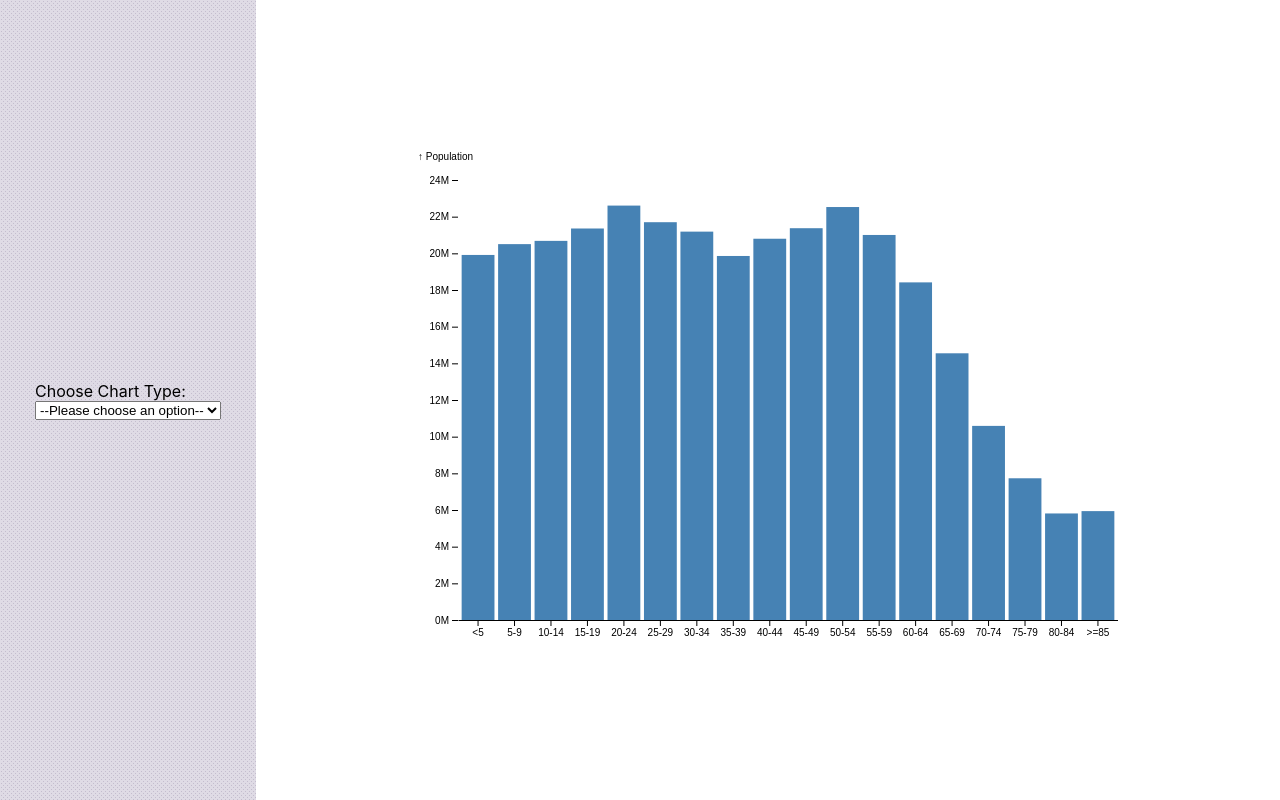
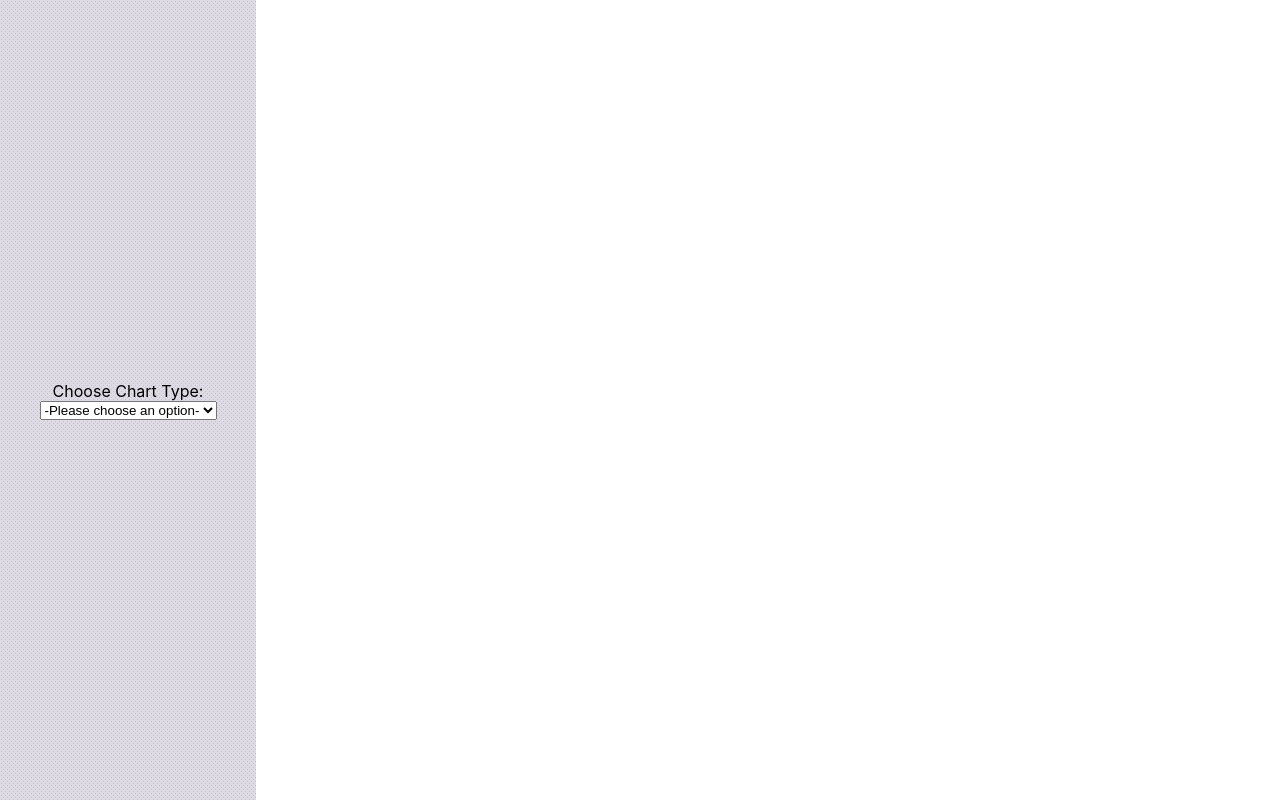
Before and after one commit to ruslanfarutdinov/Flyreel, a React (Create React App) app: page / in a window 1280 px wide. Built offline with nearby package versions, Linux system fonts and the light colour scheme.

Commit message:
Add routes

```diff
--- a/package.json
+++ b/package.json
@@ -10,6 +10,7 @@
     "prop-types": "^15.7.2",
     "react": "^17.0.2",
     "react-dom": "^17.0.2",
+    "react-router-dom": "^5.2.0",
     "react-scripts": "4.0.3",
     "web-vitals": "^1.0.1"
   },
--- a/src/App.js
+++ b/src/App.js
@@ -1,4 +1,9 @@
-import React, { useState, useCallback } from 'react';
+import React, { useState } from 'react';
+import {
+  BrowserRouter as Router,
+  Switch,
+  Route,
+} from "react-router-dom";
 
 import PieChart from './components/PieChart/PieChart';
 import BarChart from './components/BarChart/BarChart';
@@ -19,6 +24,7 @@ function App() {
   };
 
   return (
+    <Router>
       <div className="App">
         <div className="Sidebar">
           <Dropdown
@@ -29,18 +35,26 @@ function App() {
           />
         </div>
         <div className="Chart">
-        {/* <PieChart
+          <Switch>
+            <Route path="/pie">
+                <PieChart
                   pieData={populationData}
                   width={500}
                   height={500}
-        /> */}
+                />
+            </Route>
+            <Route path="/bar">
+
                 <BarChart
                   barData={populationData}
                   width={700}
                   height={500}
                 />
+            </Route>
+          </Switch>
         </div>
       </div>
+    </Router>
   );
 }
 
--- a/src/components/Dropdown/Dropdown.css
+++ b/src/components/Dropdown/Dropdown.css
@@ -1,4 +1,5 @@
 .Dropdown {
   display: flex;
   flex-direction: column;
+  align-items: center;
 }
--- a/src/components/Dropdown/Dropdown.js
+++ b/src/components/Dropdown/Dropdown.js
@@ -13,7 +13,7 @@ function Dropdown({
     <div className="Dropdown">
       <label htmlFor={selectId}>{labelText}</label>
       <select id={selectId} onChange={onChangeHandler}>
-        <option value="">--Please choose an option--</option>
+        <option value="">-Please choose an option-</option>
         {options.map(option => (
           <option key={option.id} value={option.value}>{option.value}</option>
         ))}
```
Also changed, not shown: 2 other files (tests, documents, lock files or other folders). Lines whose indentation alone changed are shown as unchanged.
